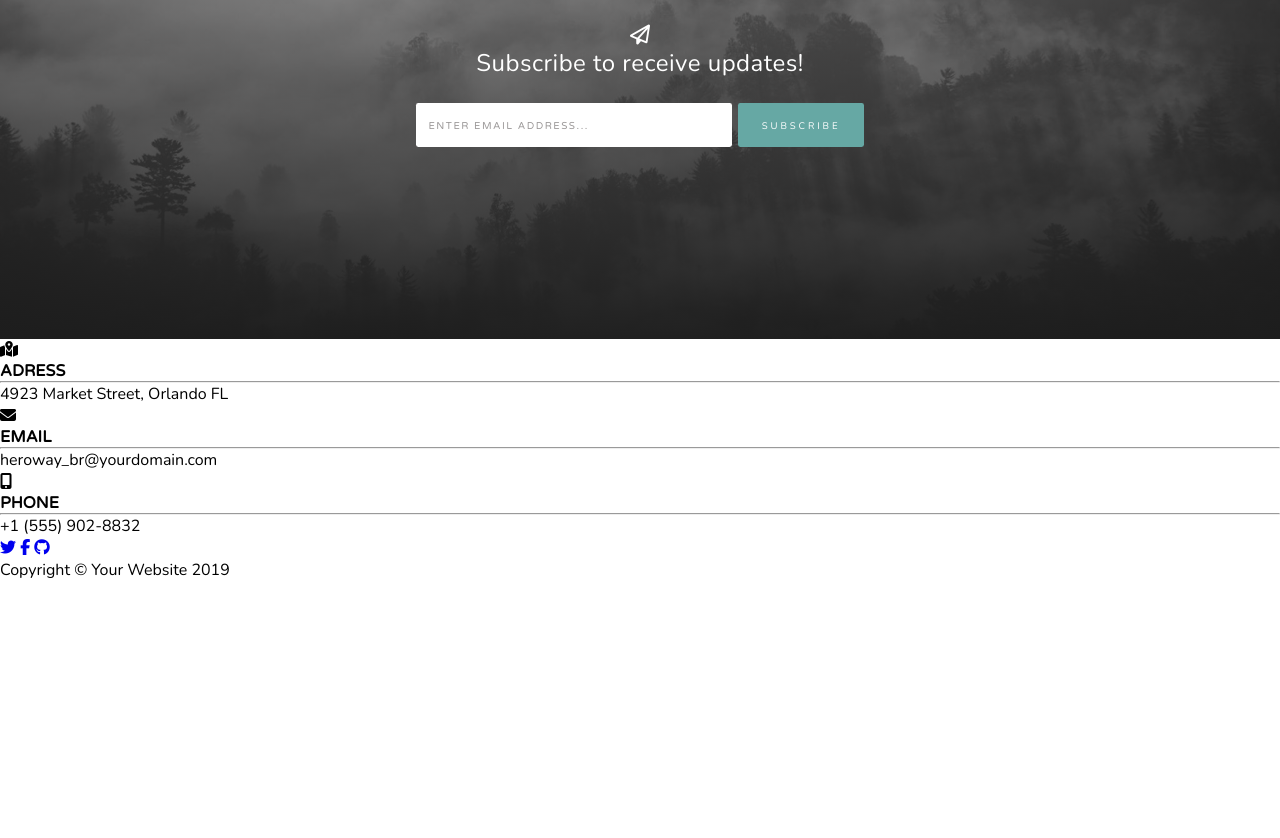
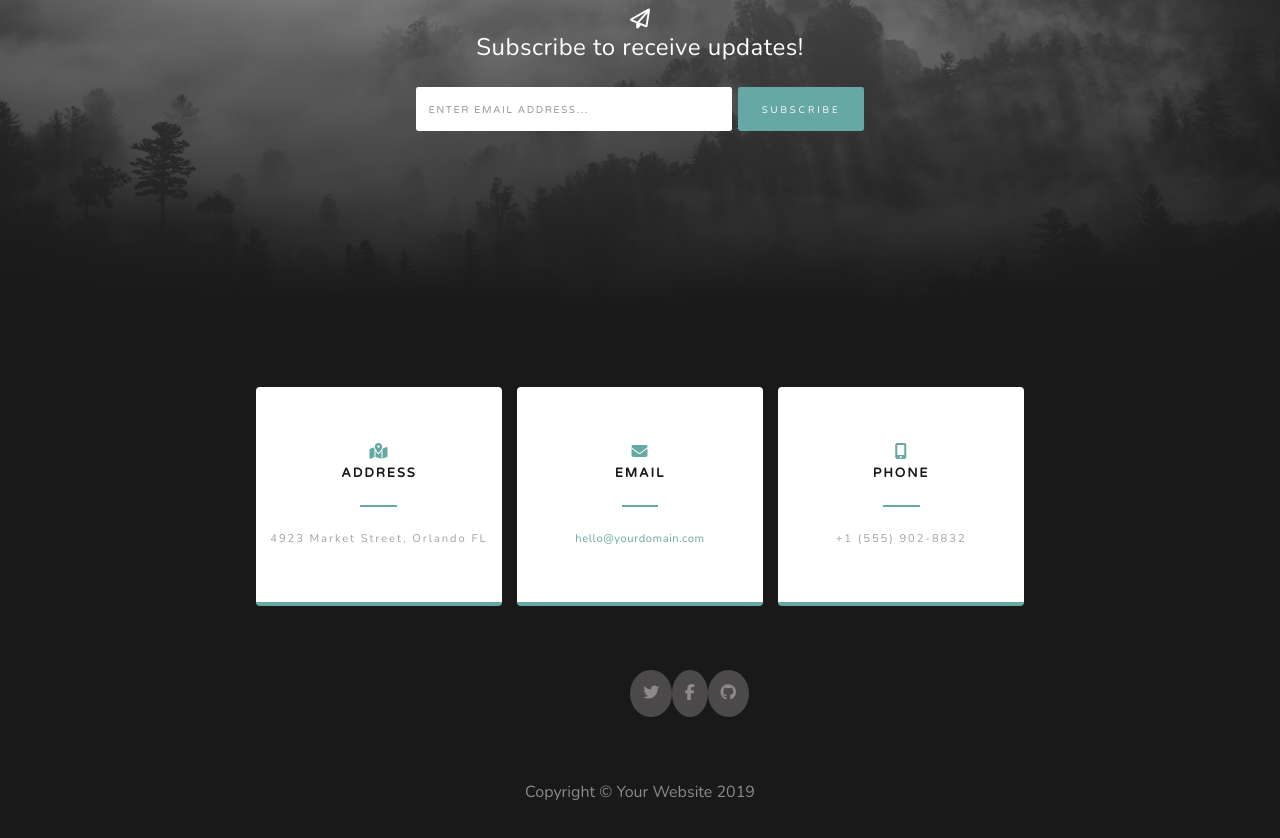
Before and after one commit to gilsonDias92/challenge-heroway-grayscale, a plain HTML site: page grayscale/index.html in a window 1280 px wide. Shown: the part 2355-3193 px from the top of the page. Before the commit the page ends 2936 px from the top, so only its background shows below. Drawn offline with nearby package versions, Linux system fonts and the light colour scheme.

Commit message:
Estilização do footer

```diff
--- /dev/null
+++ b/grayscale/css/footer.css
@@ -0,0 +1,83 @@
+.footer-container {
+    width: 100%;
+    padding: 5rem 20%;
+    display: flex;
+    flex-direction: column;
+    justify-content: space-around;
+    align-items: center;
+    background-color: #191919;
+}
+
+.contact-container {
+    width: 100%;
+    display: flex;
+    flex-direction: row;
+    justify-content: space-between;
+    align-items: baseline;
+    padding-bottom: 4rem ;
+}
+
+.contact-single {
+    background-color: #fff;
+    width: 32%;
+    padding: 3.5rem 0;
+    display: flex;
+    justify-content: space-around;
+    flex-direction: column;
+    align-items: center;
+    border-radius: 0.25rem;
+    letter-spacing: 0.12em;
+    border-bottom: 0.25em solid #66a8a4 ;
+}
+
+.contact-single .icon-contact, .contact-single .text-email {
+    color: #66a8a4;
+    letter-spacing: 0.05em;
+}
+
+.contact-single .contact-title {
+    margin-top: 0.45em;
+    font-size: 0.8rem;
+    font-weight: 600;
+    color: #191919;
+}
+
+.contact-single .text-contact {
+    font-size: 0.7rem;
+    color: #a3a1a1;
+}
+
+.contact-single .text-email {
+    color: #66a8a4;
+}
+
+.contact-line {
+    margin: 1.5rem 0;
+    width: 15%;
+    border: 0.1em #66a8a4 solid;
+    background-color: #66a8a4;
+}
+
+.social-media-container {
+    display: flex;
+    flex-direction: row;
+    align-items: baseline;
+    justify-content: space-between;
+    padding: 0 9rem;
+    width: 40%;
+}
+
+.social-media-container .social-media-icon {
+    width: 3em;
+    text-decoration: none;
+    color: #8b8989;
+    background-color: #4b4949;
+    border-radius: 100%;
+    padding: 0.8rem ;
+    text-align: center;
+    margin-bottom: 4rem;
+}
+
+.copyright-section {
+    color: #8b8989;
+}
--- a/grayscale/css/index.css
+++ b/grayscale/css/index.css
@@ -4,6 +4,7 @@
 @import "./banner-ipad.css";
 @import "./galery.css";
 @import "./subscribe.css";
+@import "./footer.css";
 
 @import "https://fonts.googleapis.com/css?family=Nunito:200,200i,300,300i,400,400i,600,600i,700,700i,800,800i,900,900i";
 @import "https://fonts.googleapis.com/css?family=Varela+Round";
--- a/grayscale/css/subscribe.css
+++ b/grayscale/css/subscribe.css
@@ -8,10 +8,10 @@
     z-index: -1;
 
     background: -webkit-linear-gradient(
-      rgba(92, 90, 90, 0.35),
-      rgba(29, 29, 29, 0.98)
+      rgba(71, 71, 71, 0.25),
+      #191919
     );
-    background: -moz-linear-gradient(
+    /* background: -moz-linear-gradient(
       rgba(92, 90, 90, 0.35),
       rgba(29, 29, 29, 0.98)
     );
@@ -26,7 +26,7 @@
     background: linear-gradient(
       rgba(92, 90, 90, 0.35),
       rgba(29, 29, 29, 0.98)
-    );
+    ); */
   }
 
 .subscribe-section {
@@ -35,7 +35,7 @@
     flex-direction: column;
     align-items: center;
     justify-content: space-around;
-    padding: 12rem 0;
+    padding: 11rem 0;
     background: url('./../assets/bg-signup.jpg') center;
     background-size: cover;
     color: #fff;
@@ -79,5 +79,5 @@
     padding: 0.5rem 1.5rem;
     border-radius: 0.15rem;
     color: #fff;
-    background-color: #66a8a4 ;
+    background-color: #66a8a4;
 }
--- a/grayscale/index.html
+++ b/grayscale/index.html
@@ -139,8 +139,8 @@
         <div class="contact-container">
 
             <div class="address contact-single">
-                <i class="fas fa-map-marked-alt"></i>
-                <h4 class="contact-title">ADRESS</h4>
+                <i class="fas fa-map-marked-alt icon-contact"></i>
+                <h4 class="contact-title">ADDRESS</h4>
                 <hr class="contact-line">
                 <addres class="text-contact text-address">
                     4923 Market Street, Orlando FL
@@ -148,16 +148,16 @@
             </div>
 
             <div class="email contact-single">
-                <i class="fas fa-envelope"></i>
+                <i class="fas fa-envelope icon-contact"></i>
                 <h4 class="contact-title">EMAIL</h4>
                 <hr class="contact-line">
                 <span class="text-contact text-email">
-                    heroway_br@yourdomain.com
+                    hello@yourdomain.com
                 </span>
             </div>
 
-            <div class="phone contact-single">
-                <i class="fas fa-mobile-alt"></i>
+            <div class="phone contact-single icon-contact">
+                <i class="fas fa-mobile-alt icon-contact"></i>
                 <h4 class="contact-title">PHONE</h4>
                 <hr class="contact-line">
                 <span class="text-phone text-contact">
@@ -168,9 +168,18 @@
         </div>
 
         <div class="social-media-container">
-            <a href="#" target="_blank"><i class="fab fa-twitter"></i></a>
-            <a href="#" target="_blank"><i class="fab fa-facebook-f"></i></a>
-            <a href="#" target="_blank"><i class="fab fa-github"></i></a>
+
+            <a href="#" class="social-media-icon" target="_blank">
+                <i class="fab fa-twitter "></i>
+            </a>
+
+            <a href="#" class="social-media-icon" target="_blank">
+                <i class="fab fa-facebook-f"></i>
+            </a>
+
+            <a href="#" class="social-media-icon" target="_blank">
+                <i class="fab fa-github"></i>
+            </a>
         </div>
         <div class="copyright-section">
             <span class="copyright-text">
```
